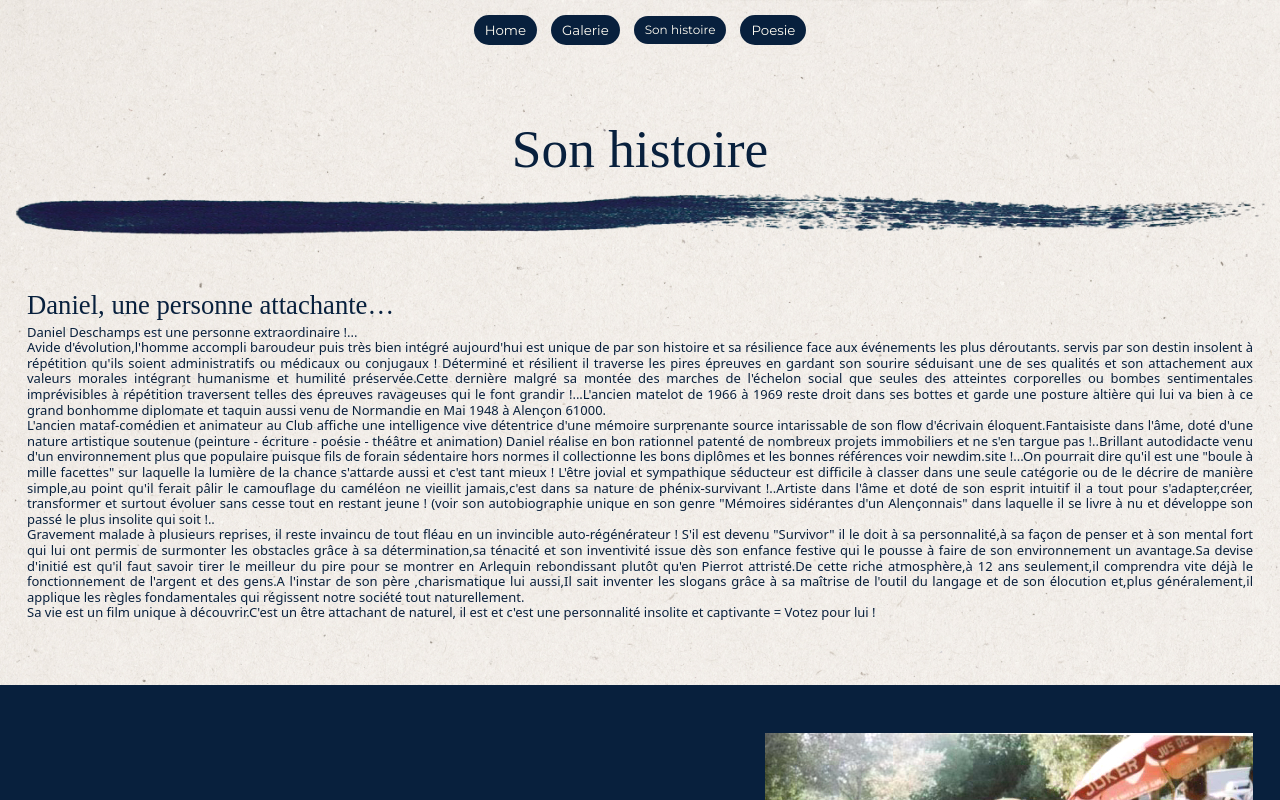
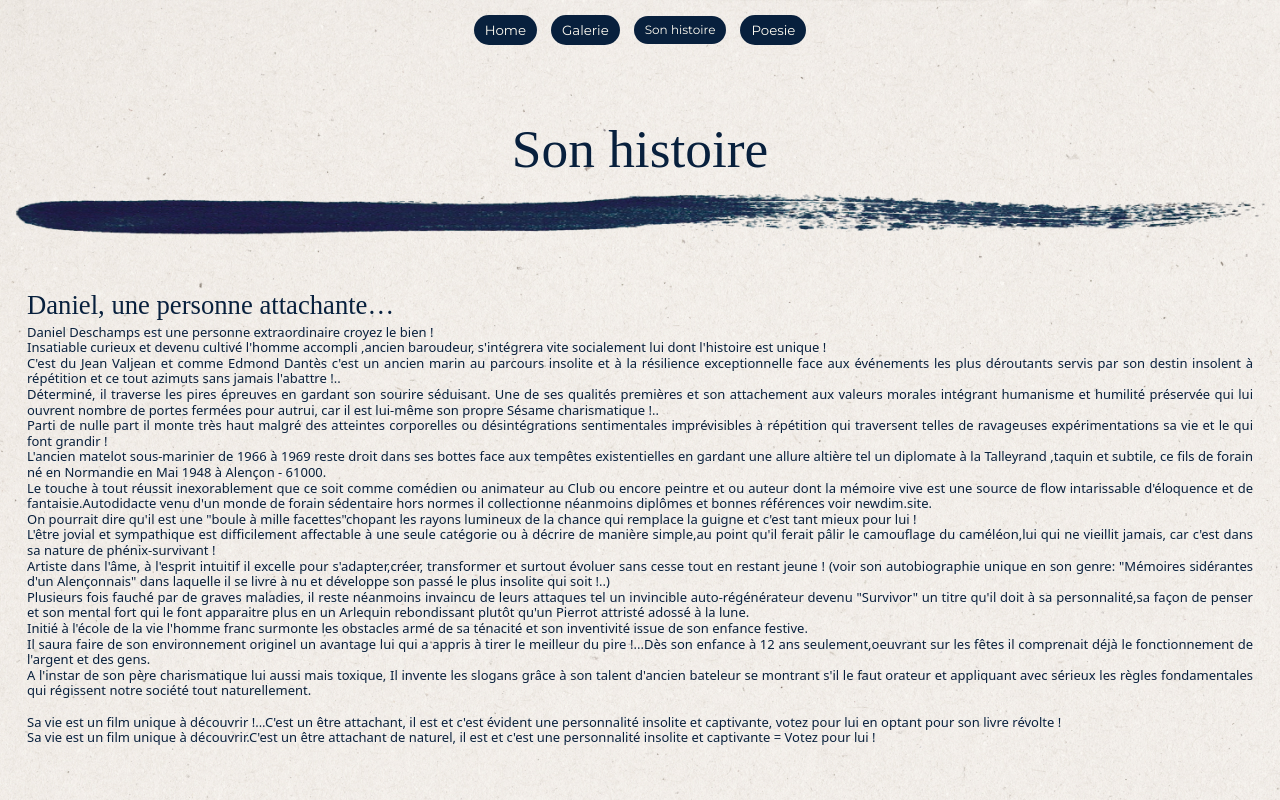
Before and after one commit to pamelapardo/Daniel, a React (Create React App) app: page /monHistoire in a window 1280 px wide. Built offline with nearby package versions, Linux system fonts and the light colour scheme; a web font is replaced by a local one.

Commit message:
mods texte mon hist

```diff
--- a/src/pages/monHistoire.js
+++ b/src/pages/monHistoire.js
@@ -21,11 +21,22 @@ function MonHistoire() {
           <div className='row justify-content-center'>
             <div className='col-12'>
               <h3> Daniel, une personne attachante… </h3>
-              <p className='p-text-histoire text-justify'>Daniel Deschamps est une personne extraordinaire !...<br/>
-                Avide d'évolution,l'homme accompli baroudeur puis très bien intégré aujourd'hui est unique de par son histoire et sa résilience face aux événements les plus déroutants. servis par son destin insolent à répétition qu'ils soient administratifs ou médicaux ou conjugaux ! Déterminé et résilient il traverse les pires épreuves en gardant son sourire séduisant une de ses qualités et son attachement aux valeurs morales intégrant humanisme et humilité préservée.Cette dernière malgré sa montée des marches de l'échelon social que seules des atteintes corporelles ou bombes sentimentales imprévisibles à répétition traversent telles des épreuves ravageuses qui le font grandir !...L'ancien matelot de 1966 à 1969 reste droit dans ses bottes et garde une posture altière qui lui va bien à ce grand bonhomme diplomate et taquin aussi venu de Normandie en Mai 1948 à Alençon 61000.<br/>
-                L'ancien mataf-comédien et animateur au Club affiche une intelligence vive détentrice d'une mémoire surprenante source intarissable de son flow d'écrivain éloquent.Fantaisiste dans l'âme, doté d'une nature artistique soutenue (peinture - écriture - poésie - théâtre et animation) Daniel réalise en bon rationnel patenté de nombreux projets immobiliers et ne s'en targue pas !..Brillant autodidacte venu d'un environnement plus que populaire puisque fils de forain sédentaire hors normes il collectionne les bons diplômes et les bonnes références voir newdim.site !...On pourrait dire qu'il est une "boule à mille facettes" sur laquelle la lumière de la chance s'attarde aussi et c'est tant mieux ! L'être jovial et sympathique séducteur est difficile à classer dans une seule catégorie ou de le décrire de manière simple,au point qu'il ferait pâlir le camouflage du caméléon ne vieillit jamais,c'est dans sa nature de phénix-survivant !..Artiste dans l'âme et doté de son esprit intuitif il a tout pour s'adapter,créer, transformer et surtout évoluer sans cesse tout en restant jeune !
-                (voir son autobiographie unique en son genre "Mémoires sidérantes d'un Alençonnais" dans laquelle il se livre à nu et développe son passé le plus insolite qui soit !.. <br/>
-                Gravement malade à plusieurs reprises, il reste invaincu de tout fléau en un invincible auto-régénérateur ! S'il est devenu "Survivor" il le doit à sa personnalité,à sa façon de penser et à son mental fort qui lui ont permis de surmonter les obstacles grâce à sa détermination,sa ténacité et son inventivité issue dès son enfance festive qui le pousse à faire de son environnement un avantage.Sa devise d'initié est qu'il faut savoir tirer le meilleur du pire pour se montrer en Arlequin rebondissant plutôt  qu'en Pierrot attristé.De cette riche atmosphère,à 12 ans seulement,il comprendra vite déjà le fonctionnement de l'argent et des gens.A l'instar de son père ,charismatique lui aussi,Il sait inventer les slogans grâce à sa maîtrise de l'outil du langage et de son élocution et,plus généralement,il applique les règles fondamentales qui régissent notre société tout naturellement. <br/>
+              <p className='p-text-histoire text-justify'>Daniel Deschamps est une personne extraordinaire croyez le bien !<br/>
+                Insatiable curieux et devenu cultivé l'homme accompli ,ancien baroudeur, s'intégrera vite socialement lui dont l'histoire est unique !<br/>
+                C'est du Jean Valjean et comme Edmond Dantès c'est un ancien marin au parcours insolite et à la résilience exceptionnelle face aux événements les plus déroutants servis par son destin insolent à répétition et ce tout azimuts sans jamais l'abattre !.. <br/>
+                Déterminé, il traverse les pires épreuves en gardant son sourire séduisant. Une de ses qualités premières et son attachement aux valeurs morales intégrant humanisme et humilité préservée qui lui ouvrent nombre de portes fermées pour autrui, car il est lui-même son propre Sésame charismatique !..<br/>
+                Parti de nulle part il monte très haut malgré des atteintes corporelles ou désintégrations sentimentales imprévisibles à répétition qui traversent telles de ravageuses expérimentations sa vie et le qui font grandir !<br/>
+                L'ancien matelot sous-marinier de 1966 à 1969 reste droit dans ses bottes face aux tempêtes existentielles en gardant une allure altière tel un diplomate à la Talleyrand ,taquin et subtile, ce fils de forain né en Normandie en Mai 1948 à Alençon - 61000.<br/>
+                Le touche à tout réussit inexorablement que ce soit comme comédien ou animateur au Club ou encore peintre et ou auteur dont la mémoire vive est une source de flow intarissable d'éloquence et de fantaisie.Autodidacte venu d'un monde de forain sédentaire hors normes il collectionne néanmoins diplômes et bonnes références voir newdim.site.<br/>
+                On pourrait dire qu'il est une "boule à mille facettes"chopant les rayons lumineux de la chance qui remplace la guigne et c'est tant mieux pour lui !<br/>
+                L'être jovial et  sympathique est difficilement affectable à une seule catégorie ou à décrire de manière simple,au point qu'il ferait pâlir le camouflage du caméléon,lui qui ne vieillit jamais, car c'est dans sa nature de phénix-survivant !<br/>
+                Artiste dans l'âme, à  l'esprit intuitif il excelle pour s'adapter,créer, transformer et surtout évoluer sans cesse tout en restant jeune ! (voir son autobiographie unique en son genre: "Mémoires sidérantes d'un Alençonnais" dans laquelle il se livre à nu et développe son passé le plus insolite qui soit !..)<br/>
+                Plusieurs fois fauché par de graves maladies, il reste néanmoins invaincu de leurs attaques tel un invincible auto-régénérateur devenu "Survivor" un titre qu'il doit à sa personnalité,sa façon de penser et son mental fort qui le font apparaitre plus en un Arlequin rebondissant plutôt qu'un Pierrot attristé adossé à la lune.<br/>
+                Initié à l'école de la vie l'homme franc surmonte les obstacles armé de sa ténacité et son inventivité issue de son enfance festive. <br/>
+                Il saura faire de son environnement originel un avantage lui qui a appris à tirer le meilleur du pire !...Dès son enfance à 12 ans seulement,oeuvrant sur les fêtes il comprenait déjà le fonctionnement de l'argent et des gens.<br/>
+                A l'instar de son père charismatique lui aussi mais toxique, Il invente les slogans grâce à son talent d'ancien bateleur se montrant s'il le faut orateur et appliquant avec sérieux les règles fondamentales qui régissent notre société tout naturellement.<br/>
+                <br/>
+                Sa vie est un film unique à découvrir !...C'est un être attachant, il est et c'est évident une personnalité insolite et captivante, votez pour lui en optant pour son livre révolte !<br/>
                 Sa vie est un film unique à découvrir.C'est un être attachant de naturel, il est et c'est une personnalité insolite et captivante = Votez pour lui ! <br/>
                 </p>
             </div>
--- a/src/pages/poesie.js
+++ b/src/pages/poesie.js
@@ -176,14 +176,14 @@ export default function Galerie (props) {
               font vibrer très fort : tignasse de mouton) est<br/>
               passée devant moi sans me voir, happée par sa vie.<br/>
               <br/>
-              Moi, j'allais je ne sais où (tiens moi !)<br/>
+              Moi, j'allais je ne sais où (tiens moi ?)<br/>
               Je déambulais, les pensées à des kilomètres de là.<br/>
               J'étais dans les Alpes et je pensais aux Pyrénées ;<br/>
               Je constatais que j'aimais à penser à quelqu'un,<br/>
               que j'appréciais de me projeter dans le futur , que <br/>
               que je ne dédaignais pas faire des projets.<br/>
               Penser à une création, à un engagement, à un chemi-<br/>
-              nement des évènements : c'est étre créateur et<br/>
+              nement des évènements : c'est être créateur et<br/>
               passer à côté de la névrose.<br/>
               <br/>
               Je déambulais la paix dans la tête, la tête sous<br/>
```
